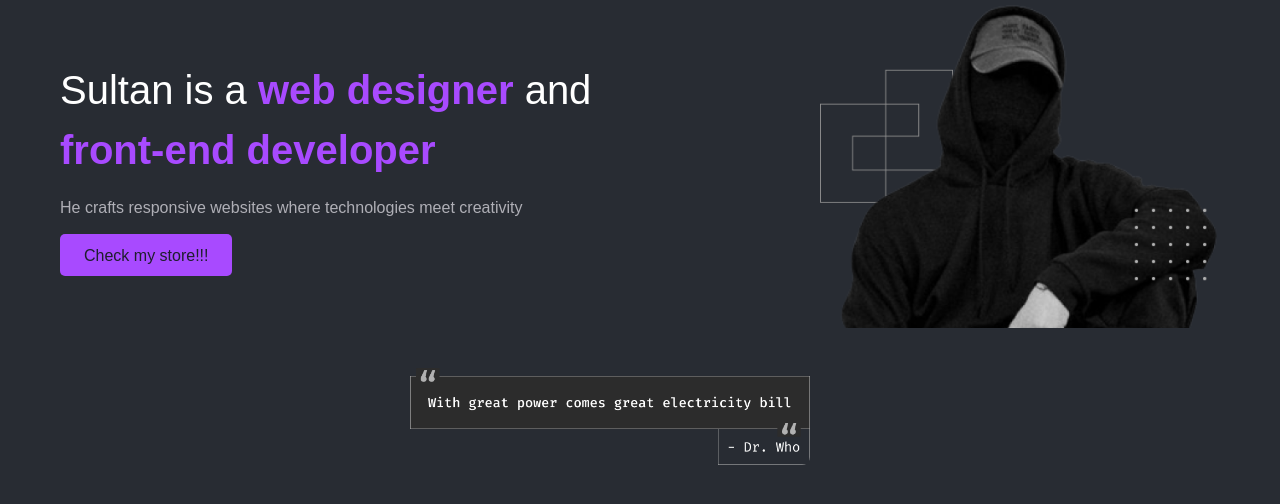
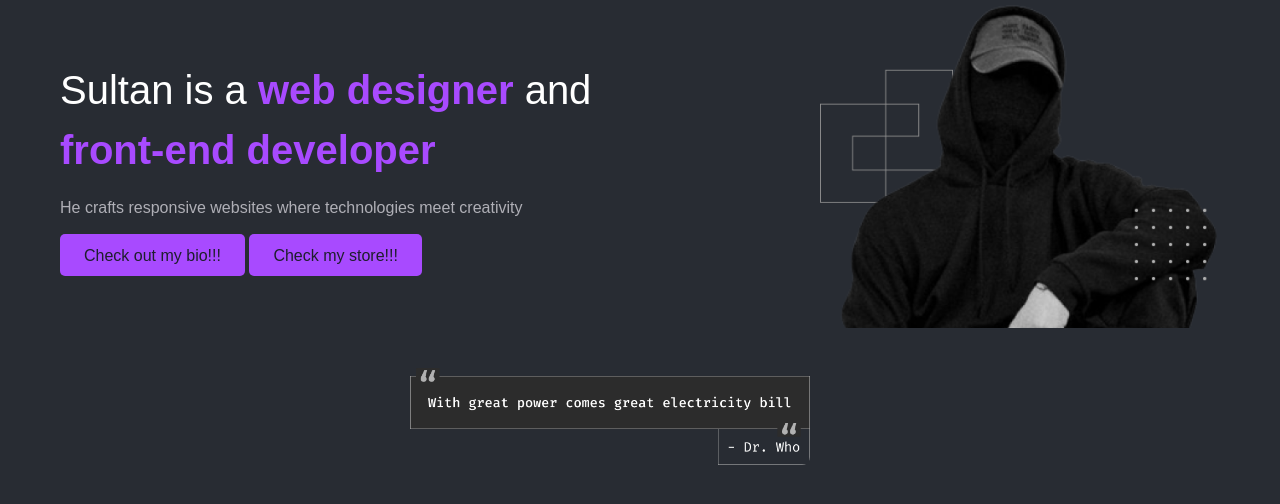
Before and after one commit to devsultan06/MyWebsite, a Laravel app: page / in a window 1280 px wide. Shown: the part 197-701 px from the top of the page. Run offline with Laravel 12, Linux system fonts and the light colour scheme; style sheets or scripts are compiled from the project's sources; parts of the project's set-up code (start-up, migrations or seed data) failed here and were passed over; some libraries are stand-ins or nearby versions.

Commit message:
Add bio link to welcome page and adjust button margin

```diff
--- a/resources/css/app.css
+++ b/resources/css/app.css
@@ -132,6 +132,7 @@ html {
     font-size: 1rem;
     cursor: pointer;
     transition: all 0.3s ease;
+    margin-right: 0px;
 }
 
 .check-btn:hover {
--- a/resources/views/welcome.blade.php
+++ b/resources/views/welcome.blade.php
@@ -41,6 +41,7 @@
                 <p class="description">
                     He crafts responsive websites where technologies meet creativity
                 </p>
+                <a href="{{ route('about') }}" class="check-btn">Check out my bio!!!</a>
                 <a href="{{ route('products') }}" class="check-btn">Check my store!!!</a>
             </div>
             <div class="image-section">
```
